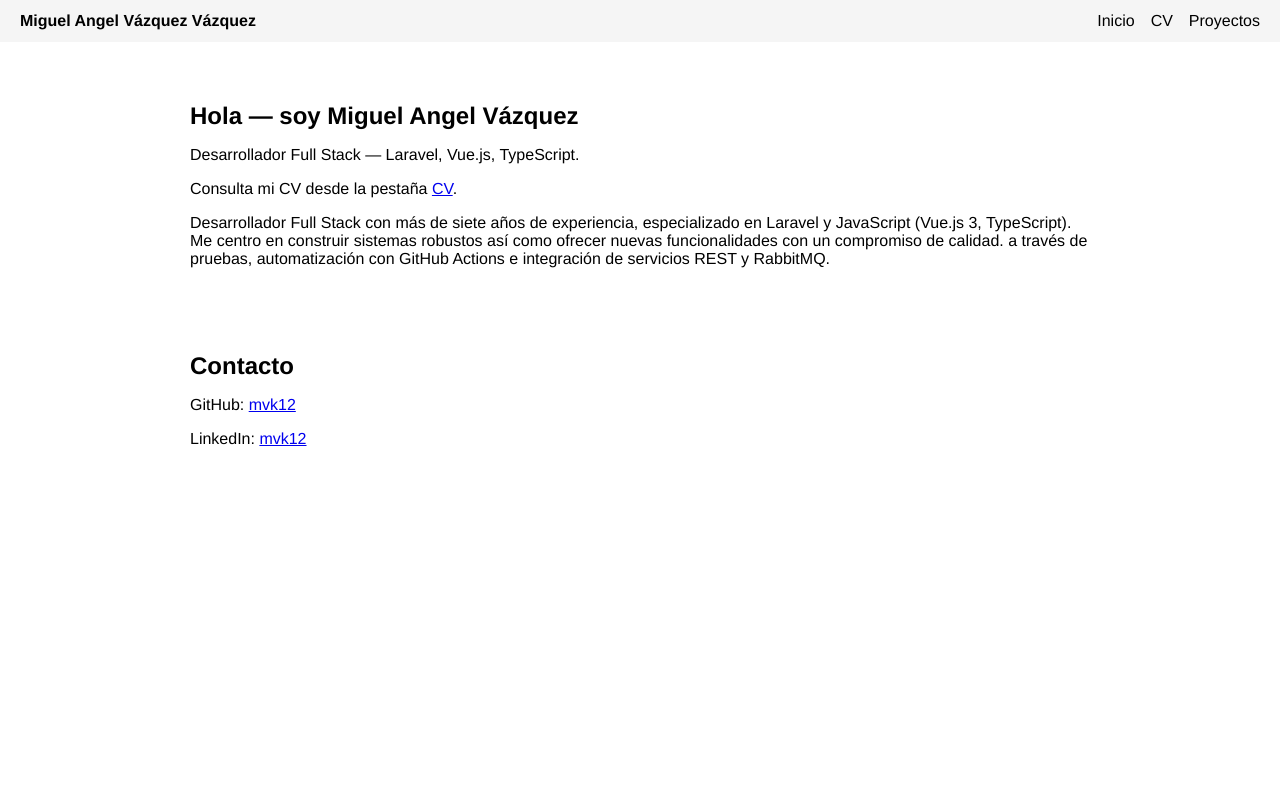
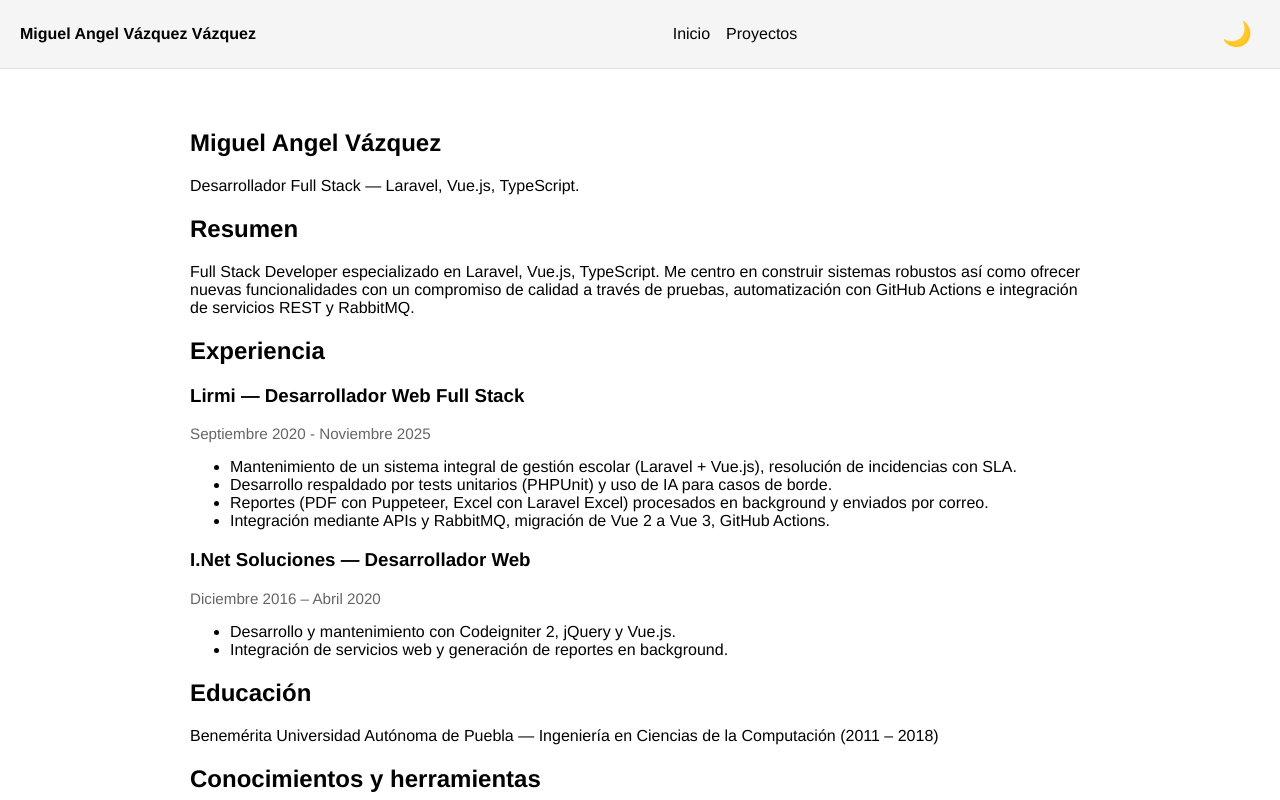
Before and after one commit to mvk12/mvk12.github.io, a Vue app: page / in a window 1280 px wide. Shown: the top 800 px of the page. Built offline with nearby package versions, Linux system fonts and the light colour scheme.

Commit message:
feat: implement theme toggle functionality and update styles across components

```diff
--- a/src/App.vue
+++ b/src/App.vue
@@ -1,5 +1,8 @@
 <script setup lang="ts">
+import { useTheme } from './composables/useTheme'
 import AppLayout from './components/AppLayout.vue'
+
+useTheme()
 </script>
 
 <template>
@@ -9,9 +12,42 @@ import AppLayout from './components/AppLayout.vue'
 </template>
 
 <style>
+:root {
+  --bg-primary: #ffffff;
+  --bg-secondary: #f5f5f5;
+  --text-primary: #000000;
+  --text-secondary: #666666;
+  --border-color: #e0e0e0;
+}
+
+[data-theme='dark'] {
+  --bg-primary: #1a1a1a;
+  --bg-secondary: #2d2d2d;
+  --text-primary: #ffffff;
+  --text-secondary: #b0b0b0;
+  --border-color: #404040;
+}
+
 /* Global app styles kept minimal — page-specific styles are scoped */
+* {
+  transition:
+    background-color 0.3s ease,
+    color 0.3s ease;
+}
+
+html {
+  background-color: var(--bg-primary);
+  color: var(--text-primary);
+}
+
 body {
   margin: 0;
   font-family: Avenir, Helvetica, Arial, sans-serif;
+  background-color: var(--bg-primary);
+  color: var(--text-primary);
+}
+
+a {
+  color: inherit;
 }
 </style>
--- a/src/components/AppLayout.vue
+++ b/src/components/AppLayout.vue
@@ -12,7 +12,17 @@ import NavBar from './NavBar.vue'
 </template>
 
 <style scoped>
+.layout {
+  min-height: 100vh;
+  display: flex;
+  flex-direction: column;
+  background-color: var(--bg-primary);
+  color: var(--text-primary);
+}
+
 .layout main {
+  flex: 1;
   padding: 1rem;
+  background-color: var(--bg-primary);
 }
 </style>
--- a/src/components/NavBar.vue
+++ b/src/components/NavBar.vue
@@ -1,13 +1,15 @@
-<script setup lang="ts"></script>
+<script setup lang="ts">
+import ThemeToggle from './ThemeToggle.vue'
+</script>
 
 <template>
   <nav class="nav">
     <div class="brand">Miguel Angel Vázquez Vázquez</div>
     <ul class="links">
       <li><router-link to="/">Inicio</router-link></li>
-      <li><router-link to="/cv">CV</router-link></li>
       <li><router-link to="/projects">Proyectos</router-link></li>
     </ul>
+    <ThemeToggle />
   </nav>
 </template>
 
@@ -17,11 +19,14 @@
   justify-content: space-between;
   align-items: center;
   padding: 0.75rem 1.25rem;
-  background: #f5f5f5;
+  background: var(--bg-secondary);
+  border-bottom: 1px solid var(--border-color);
 }
+
 .brand {
   font-weight: 700;
 }
+
 .links {
   list-style: none;
   display: flex;
@@ -29,6 +34,7 @@
   margin: 0;
   padding: 0;
 }
+
 .links a {
   text-decoration: none;
   color: inherit;
--- /dev/null
+++ b/src/components/ThemeToggle.vue
@@ -0,0 +1,37 @@
+<script setup lang="ts">
+import { useTheme } from '../composables/useTheme'
+
+const { isDark, toggleTheme } = useTheme()
+</script>
+
+<template>
+  <button
+    class="theme-toggle"
+    @click="toggleTheme"
+    :aria-label="`Switch to ${isDark ? 'light' : 'dark'} mode`"
+  >
+    <span class="toggle-icon">{{ isDark ? '☀️' : '🌙' }}</span>
+  </button>
+</template>
+
+<style scoped>
+.theme-toggle {
+  background: none;
+  border: none;
+  cursor: pointer;
+  font-size: 1.5rem;
+  padding: 0.5rem;
+  display: flex;
+  align-items: center;
+  justify-content: center;
+  transition: transform 0.2s ease;
+}
+
+.theme-toggle:hover {
+  transform: scale(1.1);
+}
+
+.toggle-icon {
+  display: inline-block;
+}
+</style>
--- /dev/null
+++ b/src/composables/useTheme.ts
@@ -0,0 +1,37 @@
+import { ref, watch, onMounted } from 'vue'
+
+const isDark = ref(false)
+
+export function useTheme() {
+  // Inicializar desde localStorage o preferencia del sistema
+  onMounted(() => {
+    const saved = localStorage.getItem('theme')
+    if (saved) {
+      isDark.value = saved === 'dark'
+    } else {
+      // Usar preferencia del sistema
+      isDark.value = window.matchMedia('(prefers-color-scheme: dark)').matches
+    }
+    applyTheme()
+  })
+
+  // Observar cambios y aplicar el tema
+  watch(isDark, () => {
+    applyTheme()
+  })
+
+  const applyTheme = () => {
+    const theme = isDark.value ? 'dark' : 'light'
+    document.documentElement.setAttribute('data-theme', theme)
+    localStorage.setItem('theme', theme)
+  }
+
+  const toggleTheme = () => {
+    isDark.value = !isDark.value
+  }
+
+  return {
+    isDark,
+    toggleTheme,
+  }
+}
--- a/src/router/index.ts
+++ b/src/router/index.ts
@@ -1,12 +1,10 @@
 import { createRouter, createWebHistory } from 'vue-router'
 import type { RouteRecordRaw } from 'vue-router'
 import HomeView from '../views/HomeView.vue'
-import CvView from '../views/CvView.vue'
 import ProjectsView from '../views/ProjectsView.vue'
 
 const routes: Array<RouteRecordRaw> = [
   { path: '/', name: 'home', component: HomeView },
-  { path: '/cv', name: 'cv', component: CvView },
   { path: '/projects', name: 'projects', component: ProjectsView },
 ]
 
--- a/src/views/CvView.vue
+++ /dev/null
@@ -1,102 +0,0 @@
-<script setup lang="ts"></script>
-
-<template>
-  <section class="cv">
-    <h1>Miguel Angel Vázquez Vázquez</h1>
-    <p class="meta">
-      Full Stack Web Developer —
-      <a href="https://github.com/mvk12" target="_blank">mvk12 on GitHub</a>
-    </p>
-
-    <h2>Resumen</h2>
-    <p>
-      Desarrollador Full Stack con más de siete años de experiencia,
-      especializado en Laravel y JavaScript (Vue.js 3, TypeScript). Enfoque en
-      sistemas robustos, pruebas y automatización con GitHub Actions.
-    </p>
-
-    <h2>Experiencia</h2>
-    <h3>Lirmi — Desarrollador Web Full Stack</h3>
-    <p class="muted">Septiembre 2020 - Noviembre 2025</p>
-    <ul>
-      <li>
-        Mantenimiento de un sistema integral de gestión escolar (Laravel +
-        Vue.js), resolución de incidencias con SLA.
-      </li>
-      <li>
-        Desarrollo respaldado por tests unitarios (PHPUnit) y uso de IA para
-        casos de borde.
-      </li>
-      <li>
-        Reportes (PDF con Puppeteer, Excel con Laravel Excel) procesados en
-        background y enviados por correo.
-      </li>
-      <li>
-        Integración mediante APIs y RabbitMQ, migración de Vue 2 a Vue 3, GitHub
-        Actions.
-      </li>
-    </ul>
-
-    <h3>I.Net Soluciones — Desarrollador Web</h3>
-    <p class="muted">Diciembre 2016 – Abril 2020</p>
-    <ul>
-      <li>Desarrollo y mantenimiento con Codeigniter 2, jQuery y Vue.js.</li>
-      <li>
-        Integración de servicios web y generación de reportes en background.
-      </li>
-    </ul>
-
-    <h2>Educación</h2>
-    <p>
-      Benemérita Universidad Autónoma de Puebla — Ingeniería en Ciencias de la
-      Computación (2011 – 2018)
-    </p>
-
-    <h2>Conocimientos y herramientas</h2>
-    <ul>
-      <li>
-        Lenguajes: PHP, JavaScript, TypeScript, HTML, CSS, SQL, Bash, (Golang
-        uso personal)
-      </li>
-      <li>
-        Frameworks/Librerías: Vue.js, Vuex, Pinia, Vue Router, Inertia, Laravel,
-        Codeigniter
-      </li>
-      <li>Testing/CI: PHPUnit, Vitest, Cypress, GitHub Actions</li>
-      <li>
-        Herramientas: Git, Docker/Podman, Puppeteer, RabbitMQ, Redis, Vite
-      </li>
-      <li>Plataformas: Sentry, Azure, AWS, Fly.io, GitHub, Bitbucket</li>
-    </ul>
-
-    <h2>Habilidades</h2>
-    <p>
-      Organización, Dedicación, Responsabilidad, Compromiso, Aprendizaje rápido,
-      Comunicación.
-    </p>
-
-    <h2>Proyectos personales</h2>
-    <p>
-      Bash y Golang para scripts de automatización; experimentos con Goravel.
-    </p>
-  </section>
-</template>
-
-<style scoped>
-.cv {
-  padding: 1.5rem;
-  max-width: 900px;
-  margin: 0 auto;
-}
-.meta {
-  color: #555;
-  margin-bottom: 1rem;
-}
-.muted {
-  color: #666;
-  font-size: 0.95rem;
-}
-h2 {
-  margin-top: 1.25rem;
-}
-</style>
--- a/src/views/HomeView.vue
+++ b/src/views/HomeView.vue
@@ -1,23 +1,80 @@
 <script setup lang="ts"></script>
 
 <template>
-  <section class="home">
-    <h1>Hola — soy Miguel Angel Vázquez</h1>
+  <section class="container">
+    <h1>Miguel Angel Vázquez</h1>
     <p>Desarrollador Full Stack — Laravel, Vue.js, TypeScript.</p>
+
+    <h2>Resumen</h2>
     <p>
-      Consulta mi CV desde la pestaña <router-link to="/cv">CV</router-link>.
+      Full Stack Developer especializado en Laravel, Vue.js, TypeScript. Me
+      centro en construir sistemas robustos así como ofrecer nuevas
+      funcionalidades con un compromiso de calidad a través de pruebas,
+      automatización con GitHub Actions e integración de servicios REST y
+      RabbitMQ.
     </p>
 
+    <h2>Experiencia</h2>
+    <h3>Lirmi — Desarrollador Web Full Stack</h3>
+    <p class="muted">Septiembre 2020 - Noviembre 2025</p>
+    <ul>
+      <li>
+        Mantenimiento de un sistema integral de gestión escolar (Laravel +
+        Vue.js), resolución de incidencias con SLA.
+      </li>
+      <li>
+        Desarrollo respaldado por tests unitarios (PHPUnit) y uso de IA para
+        casos de borde.
+      </li>
+      <li>
+        Reportes (PDF con Puppeteer, Excel con Laravel Excel) procesados en
+        background y enviados por correo.
+      </li>
+      <li>
+        Integración mediante APIs y RabbitMQ, migración de Vue 2 a Vue 3, GitHub
+        Actions.
+      </li>
+    </ul>
+
+    <h3>I.Net Soluciones — Desarrollador Web</h3>
+    <p class="muted">Diciembre 2016 – Abril 2020</p>
+    <ul>
+      <li>Desarrollo y mantenimiento con Codeigniter 2, jQuery y Vue.js.</li>
+      <li>
+        Integración de servicios web y generación de reportes en background.
+      </li>
+    </ul>
+
+    <h2>Educación</h2>
     <p>
-      Desarrollador Full Stack con más de siete años de experiencia,
-      especializado en Laravel y JavaScript (Vue.js 3, TypeScript). Me centro en
-      construir sistemas robustos así como ofrecer nuevas funcionalidades con un
-      compromiso de calidad. a través de pruebas, automatización con GitHub
-      Actions e integración de servicios REST y RabbitMQ.
+      Benemérita Universidad Autónoma de Puebla — Ingeniería en Ciencias de la
+      Computación (2011 – 2018)
     </p>
-  </section>
-  <section class="contact">
-    <h1>Contacto</h1>
+
+    <h2>Conocimientos y herramientas</h2>
+    <ul>
+      <li>
+        Lenguajes: PHP, JavaScript, TypeScript, HTML, CSS, SQL, Bash, (Golang
+        uso personal)
+      </li>
+      <li>
+        Frameworks/Librerías: Vue.js, Vuex, Pinia, Vue Router, Inertia, Laravel,
+        Codeigniter
+      </li>
+      <li>Testing/CI: PHPUnit, Vitest, Cypress, GitHub Actions</li>
+      <li>
+        Herramientas: Git, Docker/Podman, Puppeteer, RabbitMQ, Redis, Vite
+      </li>
+      <li>Plataformas: Sentry, Azure, AWS, Fly.io, GitHub, Bitbucket</li>
+    </ul>
+
+    <h2>Habilidades</h2>
+    <p>
+      Organización, Dedicación, Responsabilidad, Compromiso, Aprendizaje rápido,
+      Comunicación.
+    </p>
+
+    <h2>Contacto</h2>
     <p>GitHub: <a href="https://github.com/mvk12" target="_blank">mvk12</a></p>
     <p>
       LinkedIn:
@@ -31,19 +88,34 @@
 </template>
 
 <style scoped>
-.home {
+.container {
   padding: 1.5rem;
   max-width: 900px;
   margin: 0 auto;
+  color: var(--text-primary);
 }
 
-.contact {
-  padding: 1.5rem;
-  max-width: 900px;
-  margin: 0 auto;
+h1,
+h2,
+h3 {
+  color: var(--text-primary);
 }
 
-h1 {
-  margin-bottom: 0.5rem;
+h2 {
+  margin-top: 1.25rem;
+}
+
+.muted {
+  color: var(--text-secondary);
+  font-size: 0.95rem;
+}
+
+a {
+  color: inherit;
+  text-decoration: underline;
+}
+
+a:hover {
+  opacity: 0.8;
 }
 </style>
```
